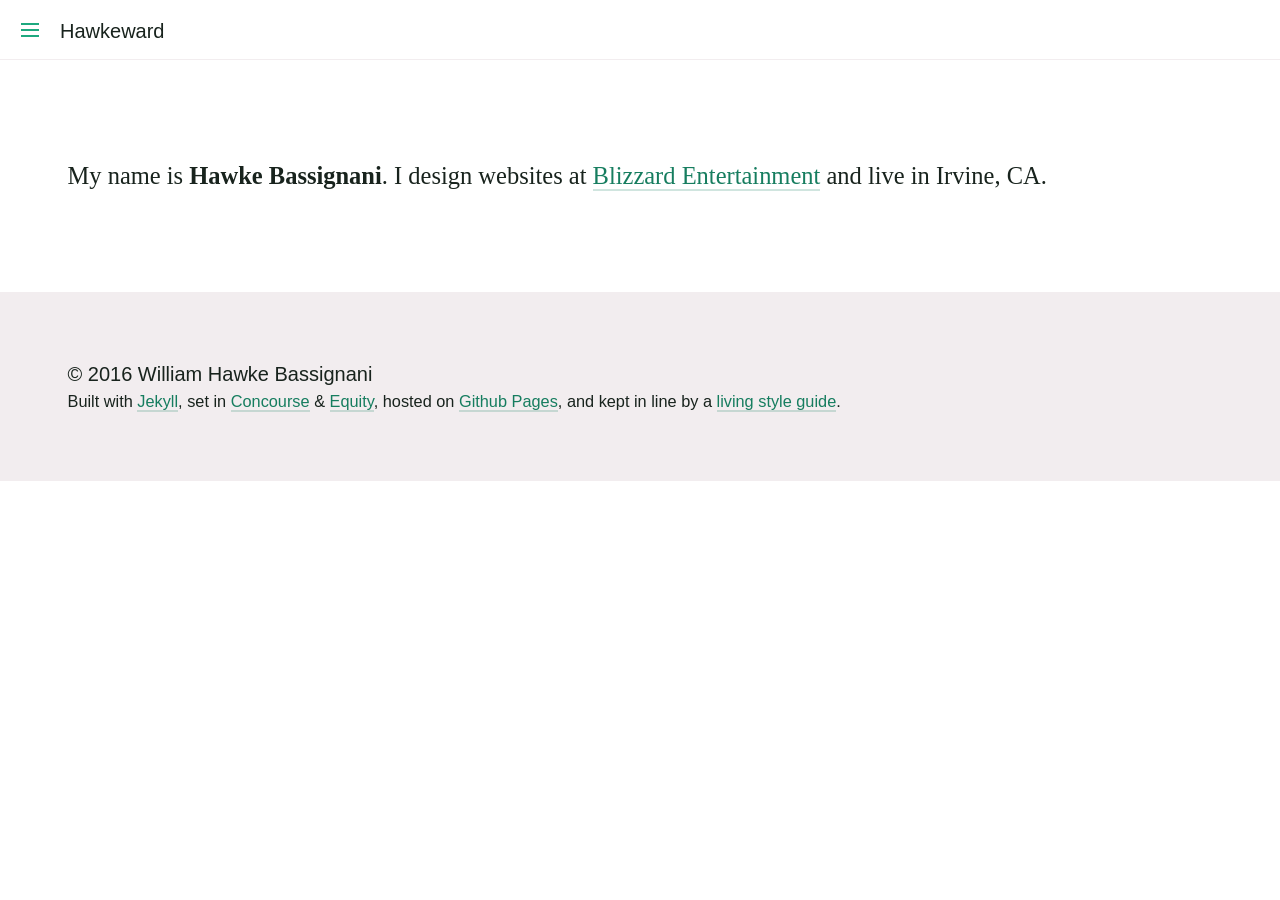
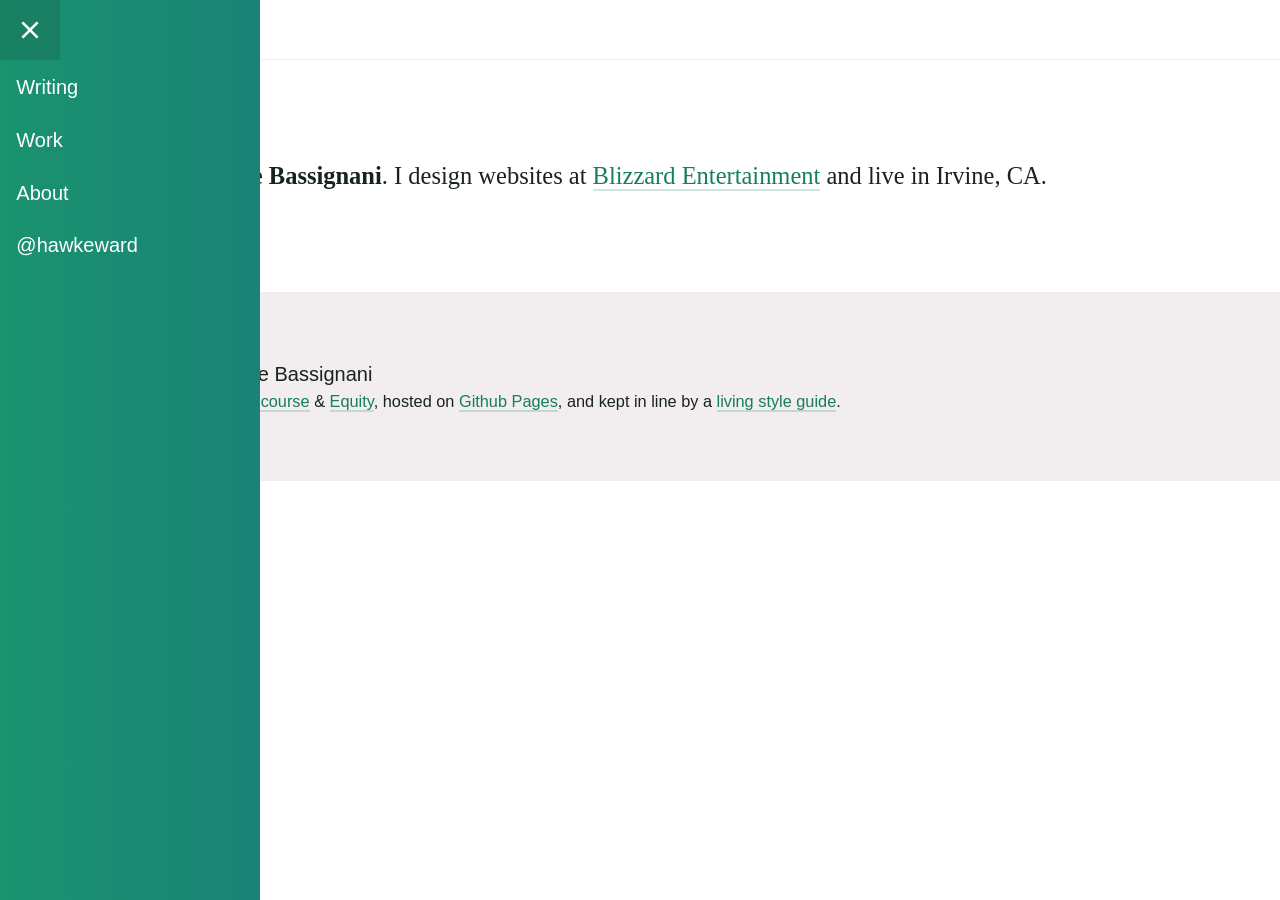
Before and after one commit to whbassignani/whbassignani.github.io, a Jekyll site: the page built from index.html, in a window 1280 px wide. Built offline with Jekyll 4.4.1, drawn with Linux system fonts in a browser that asks for light colours; some web fonts are replaced.

Commit message:
1100+ nav drawer work, start

```diff
--- a/_includes/header.html
+++ b/_includes/header.html
@@ -12,5 +12,6 @@
 
 <header id="header">
 {% include toolbar.html %}
+</header>
+
 {% include nav-drawer.html %}
-</header>
--- a/js/main.js
+++ b/js/main.js
@@ -19,6 +19,17 @@
 		event.preventDefault();
 		$body.toggleClass("js-nav-open--left");
 
+    animateNavDrawer();
+	}
+
+	var closeNavLeft = function(event) {
+		event.preventDefault();
+		$body.removeClass("js-nav-open--left");
+
+    animateNavDrawer();
+	}
+
+  var animateNavDrawer = function() {
     if ($body.hasClass("js-nav-open--left")) {
       $(document).on("click", function(event) {
 /*
@@ -33,9 +44,9 @@
     } else {
       $(document).off("click");
     }
-	}
+  }
 
-  $navDrawerCloser.click(toggleNavLeft);
+  $navDrawerCloser.click(closeNavLeft);
 	$navDrawerOpener.click(toggleNavLeft);
 
   init();
--- a/scss/_nav.scss
+++ b/scss/_nav.scss
@@ -29,6 +29,10 @@
     z-index: 201;
     background-color: darken($bright-green, 50%);
     opacity: 0;
+
+    @media ($bp-larger) {
+      display: none;
+    }
   }
 
   .js-nav-open--left & {
@@ -52,18 +56,39 @@
       opacity: 1;
     }
   }
+
+  @media ($bp-larger) {
+    &,
+    .js-nav-open--left & {
+      @include transition(
+        opacity 0s,
+        width 0s,
+        height 0s
+      );
+
+      height: 100vh;
+      width: $nav-drawer-width;
+      position: fixed;
+      left: 0;
+      top: 0;
+    }
+  }
 }
 
 .nav-drawer {
   @include transform(translateX(-100%));
-  @include transition(all $animation-time-long);
+  @include transition(
+    all $animation-time-long,
+    width 0s,
+    height 0s
+  );
   @include css-gradient-horizontal(
     $bright-green,
     mix($bright-green, $bright-blue, 80%));
 
   min-height: 100vh;
   padding: $toolbar-height--small 0 $gutter-small;
-  width: 13rem;
+  width: $nav-drawer-width;
   position: relative;
   z-index: 202;
   overflow-y: auto;
@@ -74,6 +99,15 @@
 
   @media ($bp-small) {
     padding-top: $toolbar-height--medium;
+  }
+
+  @media ($bp-larger) {
+    &,
+    .js-nav-open--left & {
+      @include transform(translateX(0));
+
+      width: 100%;
+    }
   }
 }
 
--- a/scss/_variables.scss
+++ b/scss/_variables.scss
@@ -93,6 +93,7 @@
 $toolbar-height--large:       4rem;
 $max-width-narrow:            1rem * power($type-ratio, 18);  //  768.87px
 $max-width-wide:              1rem * power($type-ratio, 20);  // 1153.30px
+$nav-drawer-width:            13rem;
 
 
 // Breakpoints
```
